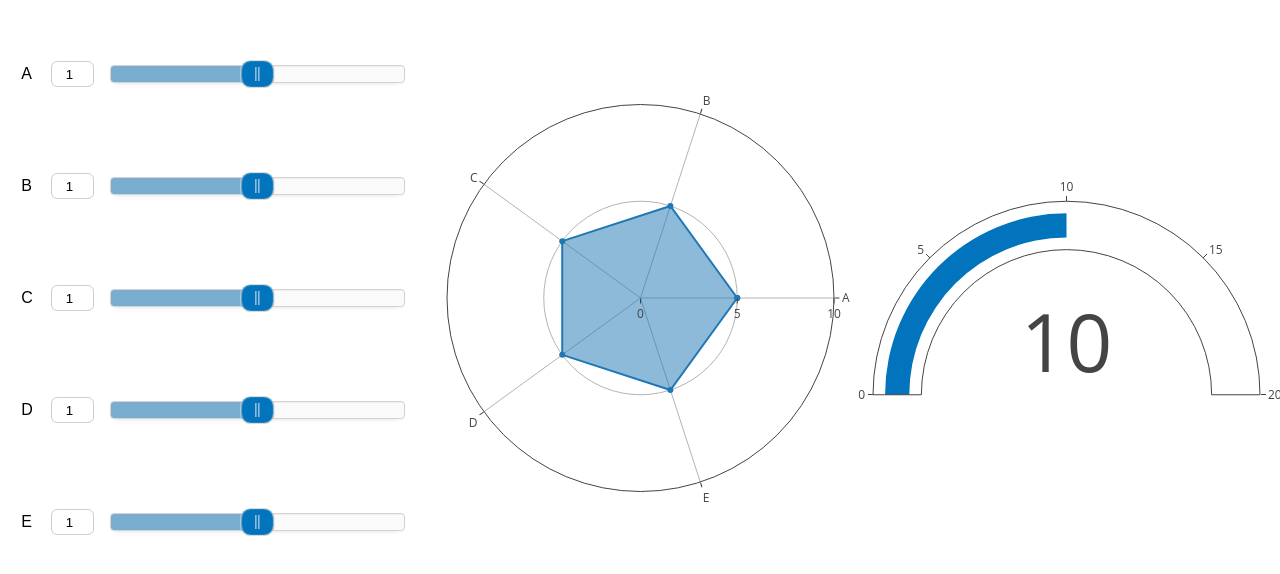
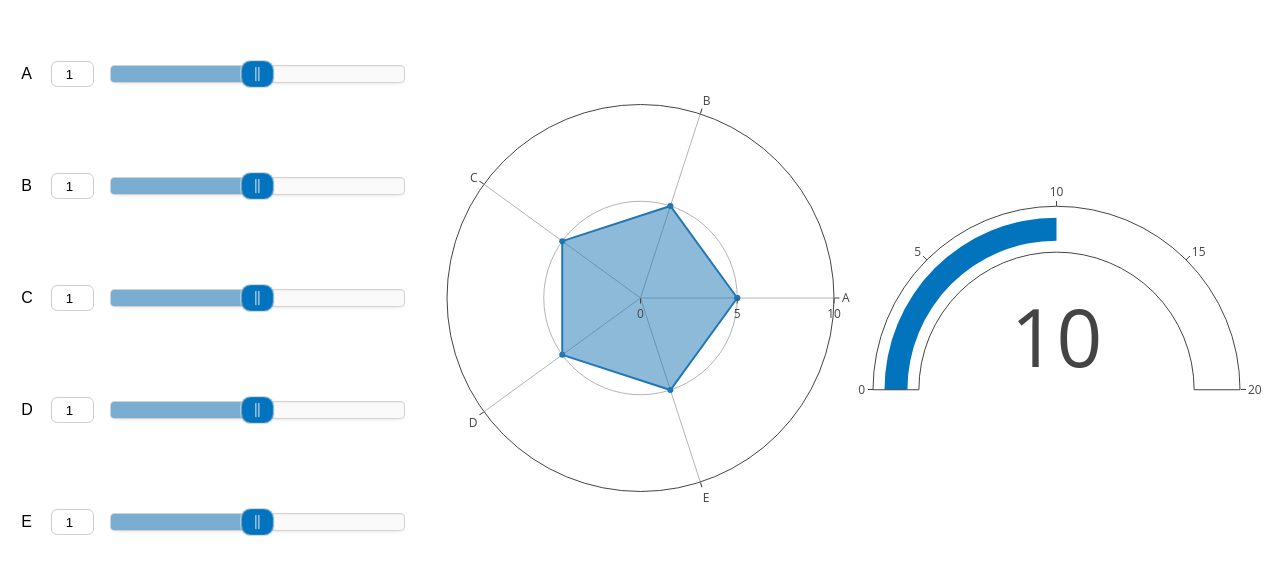
Before and after one commit to Tomansion/ecological_project_rating, a Vue app: page / in a window 1280 px wide. Shown: the part 102-676 px from the top of the page. Built offline with nearby package versions, Linux system fonts and the light colour scheme.

Commit message:
added background & pad

```diff
--- a/src/App.vue
+++ b/src/App.vue
@@ -43,6 +43,7 @@ body {
   height: 100%;
   margin: 0px;
   font-family: sans-serif;
+  background-color: white;
 }
 
 #app {
--- a/src/components/GaugeChart.vue
+++ b/src/components/GaugeChart.vue
@@ -45,7 +45,7 @@ export default {
       var layout = {
         margin: {
           l: 20,
-          r: 20,
+          r: 40,
           b: 20,
           t: 20,
           pad: 0,
```
